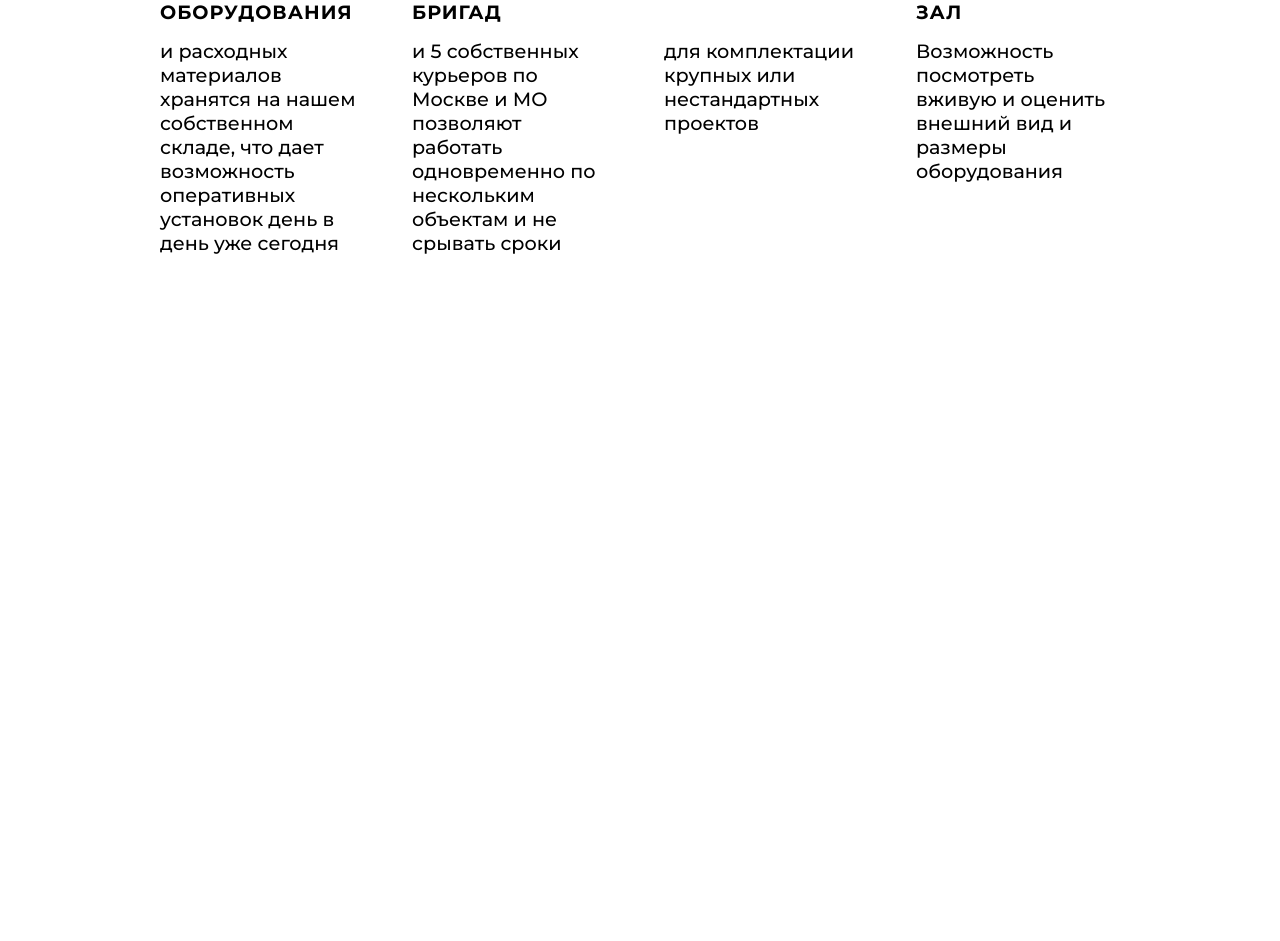
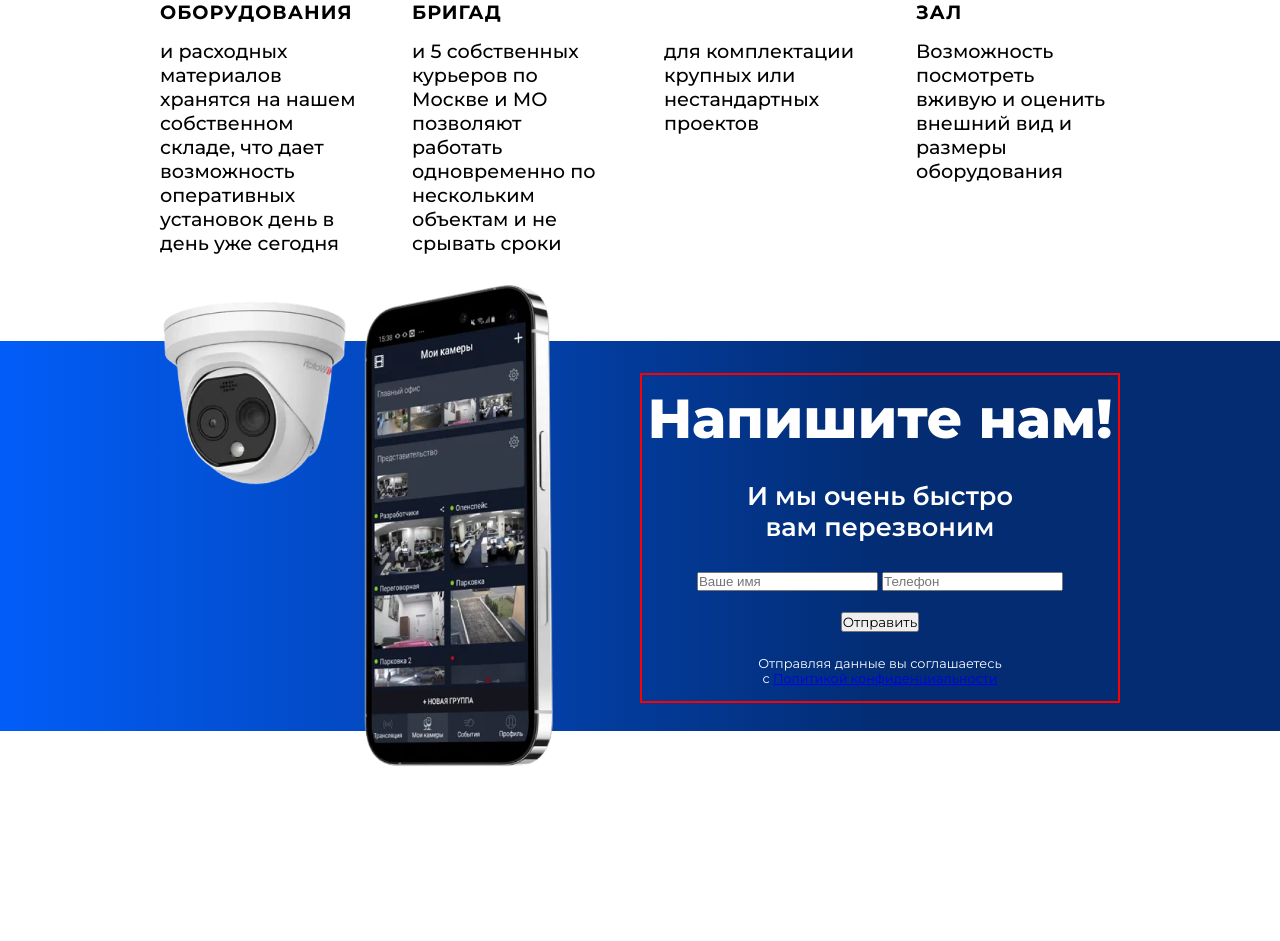
Before and after one commit to NeoScripter/inteco-sb-new-page, a PHP site: page / in a window 1280 px wide. Shown: the part 3616-4557 px from the top of the page. Before the commit the page ends 3870 px from the top, so only its background shows below. Run offline with PHP 8.4, Linux system fonts and the light colour scheme.

Commit message:
Set up the phone's height in the form section

```diff
--- a/index.html
+++ b/index.html
@@ -240,6 +240,29 @@
                 </div>
             </div>
         </div>
+        <div class="form-outer-wrapper centering">
+            <div class="form-inner-wrapper">
+                <div class="form-image-holder">
+                    <img src="assets/images/webform-image.png" alt="Смартфон и маленькая круглая камера, расположенные рядом друг с другом" clas="form-image">
+                </div>
+                <form action="" id="call-us-form">
+                    <h2 class="form-header">Напишите нам!</h2>
+                    <p class="form-par">И мы очень быстро <br> вам перезвоним</p>
+                    <div class="input-wrapper">
+                        <label for="form-name"></label>
+                        <input type="text" id="form-name" name="your-name" placeholder="Ваше имя" required>
+                        <label for="form-phone"></label>
+                        <input type="number" id="form-phone" name="your-phone" placeholder="Телефон" required>
+                    </div>
+                    <div class="submit-button-wrapper">
+                        <button type="submit">Отправить</button>
+                    </div>
+                    <div class="policy-wrapper">
+                        <p class="policy-par">Отправляя данные вы соглашаетесь <br> с <a href="#" class="policy-link">Политикой конфиденциальности</a></p>
+                    </div>
+                </form>
+            </div>
+        </div>
     </div>
 </body>
 </html>
--- a/inteco-sb-hp.css
+++ b/inteco-sb-hp.css
@@ -17,6 +17,7 @@
     --fine-print-fs: clamp(12px, 1vw, 28px);
 
     --phone-height: 800px;
+    --phone-height-2: 800px;
 }
 
 * {
@@ -246,7 +247,7 @@ img {
 
     -webkit-background-clip: text;
     background-clip: text;
-    color: transparent; /* This will be ignored if background-clip is not supported */
+    color: transparent;
 }
 
 .right-subgroup-highlighted {
@@ -383,7 +384,7 @@ img {
 
     -webkit-background-clip: text;
     background-clip: text;
-    color: transparent; /* This will be ignored if background-clip is not supported */
+    color: transparent;
 }
 
 .about-grid-group {
@@ -474,7 +475,7 @@ img {
 
     -webkit-background-clip: text;
     background-clip: text;
-    color: transparent; /* This will be ignored if background-clip is not supported */
+    color: transparent;
 }
 
 .flex-sb-medium {
@@ -550,9 +551,67 @@ img {
     font-size: var(--fine-print-fs);
 }
 
+/****** Form section *******/
+
+.form-outer-wrapper {
+    height: calc(var(--phone-height-2) * 0.65);
+    background: var(--header-links-gr);
+}
+.form-inner-wrapper {
+    display: grid;
+    grid-template-columns: 1fr 1fr;
+    place-content: center;
+    margin-inline: auto;
+}
+
+.form-image-holder {
+    height: var(--phone-height-2);
+    position: relative;
+    top: -10%;
+    bottom: -10%;
+    aspect-ratio: 1 / 1.5;
+}
+
+.form-image {
+    height: 100%;
+}
+
+#call-us-form {
+    height: calc(var(--phone-height-2) * 0.55);
+    margin-top: clamp(1em, 3vw, 2em);
+    border: 2px solid red;
+    color: #fff;
+    text-align: center;
+    display: flex;
+    flex-direction: column;
+    justify-content: space-around;
+    align-items: center;
+}
+
+.form-header {
+    font-size: var(--header-large-fs);
+    font-weight: 800;
+}
+
+.form-par {
+    font-size: var(--regular-fs);
+    font-weight: 600;
+}
+
+.policy-par {
+    font-size: var(--fine-print-fs);
+}
+
+@media screen and (min-width: 1500px) {
+    :root {
+        --phone-height-2: 1000px;
+    }
+}
+
 @media screen and (max-width: 1300px) {
     :root {
         --phone-height: 600px;
+        --phone-height-2: 600px;
     }
     .video-1 {
         width: 237px;
```
Also changed, not shown: assets/images/webform-image.png (added).
